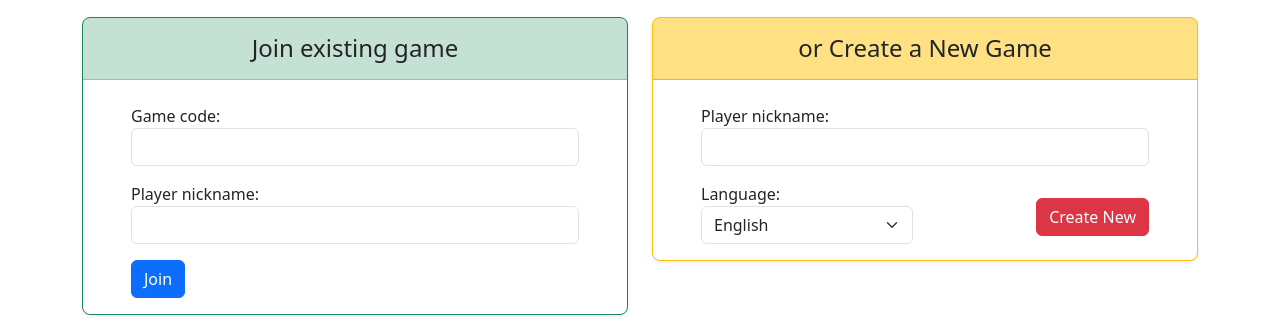
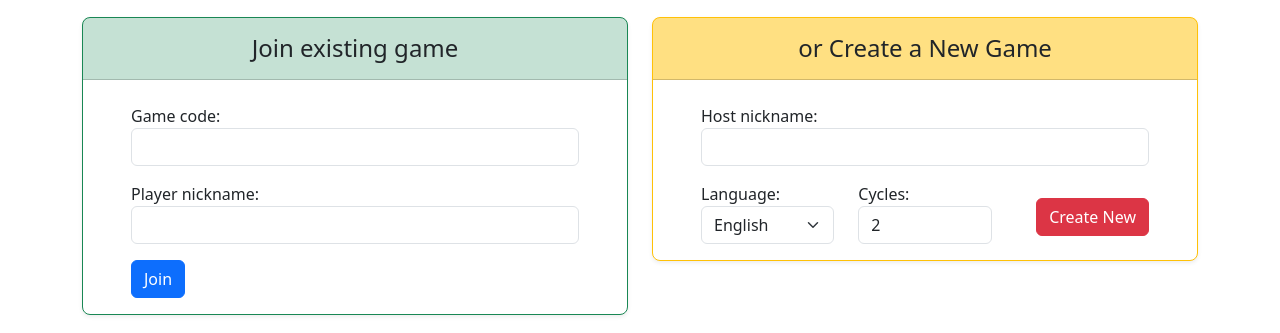
Before and after one commit to agramgurka/drawerage, a Django app: page / in a window 1280 px wide. Shown: the part 149-482 px from the top of the page. Run offline with Django 4.2, Linux system fonts and the light colour scheme; data comes from the database, SQL or seed files in the repository; data that the repository does not hold is empty; parts of the project's set-up code (start-up, migrations or seed data) failed here and were passed over.

Commit message:
Add a choice of game cycles count to the creation form

```diff
--- a/application/forms.py
+++ b/application/forms.py
@@ -13,11 +13,13 @@ class JoinGameForm(forms.Form):
 
 
 class CreateGameForm(forms.Form):
-    player_nickname = forms.CharField(max_length=NICKNAME_LEN)
+    host_nickname = forms.CharField(max_length=NICKNAME_LEN)
     language = forms.ChoiceField(choices=[])
+    cycles = forms.IntegerField()
 
     language.widget.attrs.update({'class': 'form-select'})
-    player_nickname.widget.attrs.update({'class': 'form-control'})
+    host_nickname.widget.attrs.update({'class': 'form-control'})
+    cycles.widget.attrs.update({'class': 'form-control', 'min': '1', 'step': '1', 'value': '2'})
 
     def __init__(self, *args, **kwargs):
         super().__init__(*args, **kwargs)
--- a/application/templates/start_page.html
+++ b/application/templates/start_page.html
@@ -51,9 +51,9 @@
                 <div class="row">
                     <div class="col-xl">
                         <p>
-                            {{ form.player_nickname.errors }}
-                            <label for="{{ form.player_nickname.id_for_label }}">{{ form.player_nickname.label }}:</label>
-                            {{ form.player_nickname }}
+                            {{ new_game_form.player_nickname.errors }}
+                            <label for="{{ new_game_form.host_nickname.id_for_label }}">{{ new_game_form.host_nickname.label }}:</label>
+                            {{ new_game_form.host_nickname }}
                         </p>
                     </div>
                 </div>
@@ -63,6 +63,13 @@
                             <label for="{{ new_game_form.language.id_for_label }}">{{ new_game_form.language.label }}:</label>
                             {{ new_game_form.language.errors }}
                             {{ new_game_form.language }}
+                        </div>
+                    </div>
+                    <div class="col-xl col-xs-2">
+                        <div>
+                            <label for="{{ new_game_form.cycles.id_for_label }}">{{ new_game_form.cycles.label }}:</label>
+                            {{ new_game_form.cycles.errors }}
+                            {{ new_game_form.cycles }}
                         </div>
                     </div>
                     <div class="col-lg gy-3 text-end">
--- a/application/views.py
+++ b/application/views.py
@@ -56,7 +56,12 @@ class CreateGame(FormView):
     form_class = CreateGameForm
 
     def form_valid(self, form):
-        create_game(self.request, nickname=form.cleaned_data['player_nickname'], language_code=form.cleaned_data['language'])
+        create_game(
+            self.request,
+            nickname=form.cleaned_data['host_nickname'],
+            language_code=form.cleaned_data['language'],
+            cycles=form.cleaned_data['cycles']
+        )
         return redirect(reverse('game'))
 
     def form_invalid(self, form):
```
